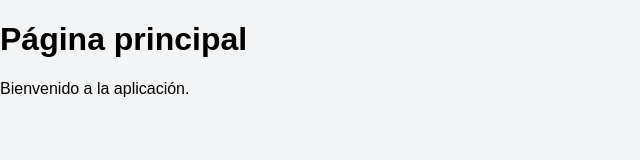
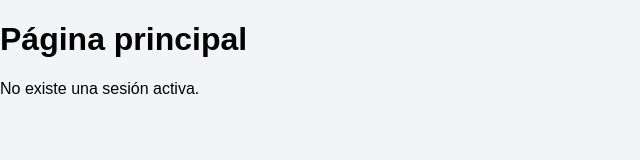
Before and after one commit to Emsof26/web-ecomedic, a React (Vite) app in the folder web-comedic/: page / in a window 1280 px wide. Shown: the top 160 px of the page, without its empty margins (0-640 px from the left). Built offline with nearby package versions, Linux system fonts and the light colour scheme.

Commit message:
Se implemento la gestion de sesion en HomePage

```diff
--- a/web-comedic/src/pages/HomePage.tsx
+++ b/web-comedic/src/pages/HomePage.tsx
@@ -1,8 +1,39 @@
+import { useNavigate } from "react-router-dom";
+
+
+import { authRepository } from "../repositories/authRepository";
+
+
 function HomePage() {
+  const navigate = useNavigate();
+  const user = authRepository.getCurrentUser();
+
+
+  const handleLogout = () => {
+    authRepository.logout();
+    navigate("/login", { replace: true });
+  };
+
+
   return (
     <main>
       <h1>Página principal</h1>
-      <p>Bienvenido a la aplicación.</p>
+
+
+      {user ? (
+        <>
+          <p>Bienvenido, {user.name}</p>
+          <p>Carnet: {user.carnet}</p>
+          <p>Rol: {user.role}</p>
+
+
+          <button type="button" onClick={handleLogout}>
+            Cerrar sesión
+          </button>
+        </>
+      ) : (
+        <p>No existe una sesión activa.</p>
+      )}
     </main>
   );
 }
```
